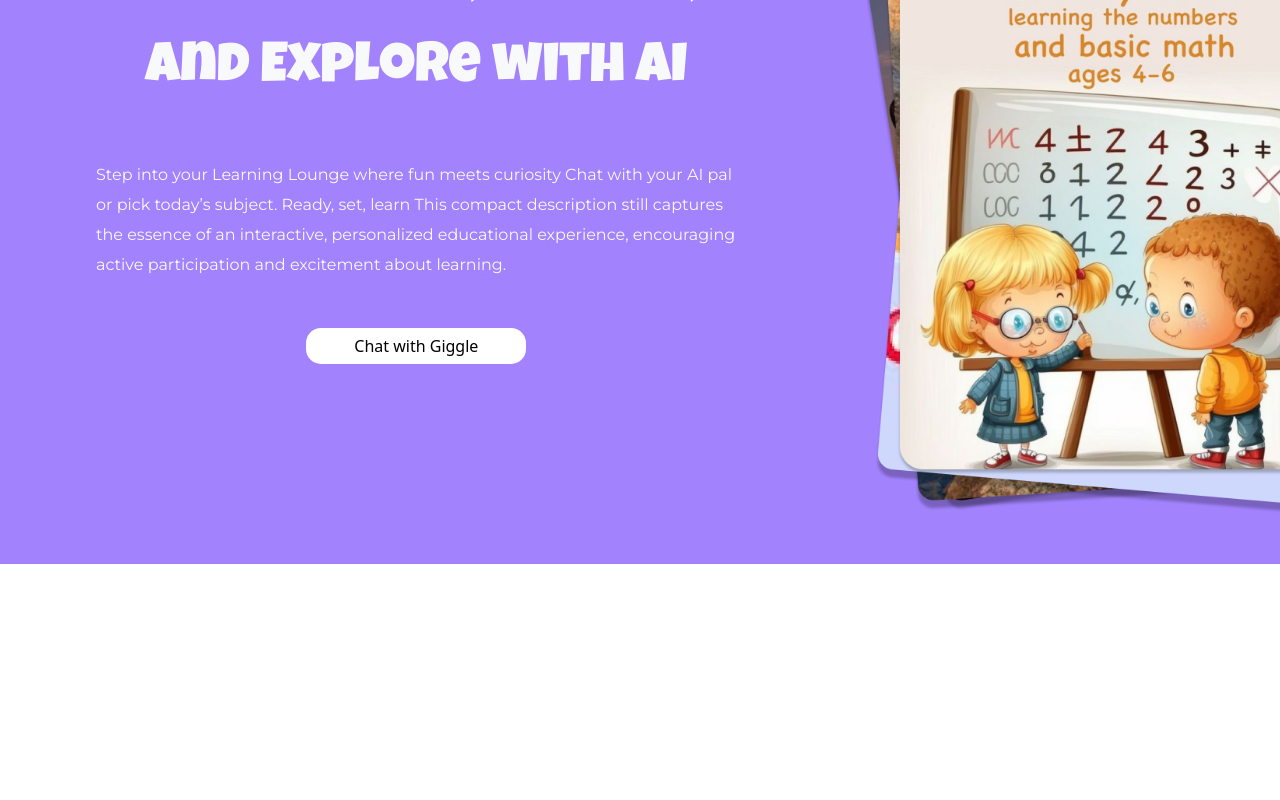
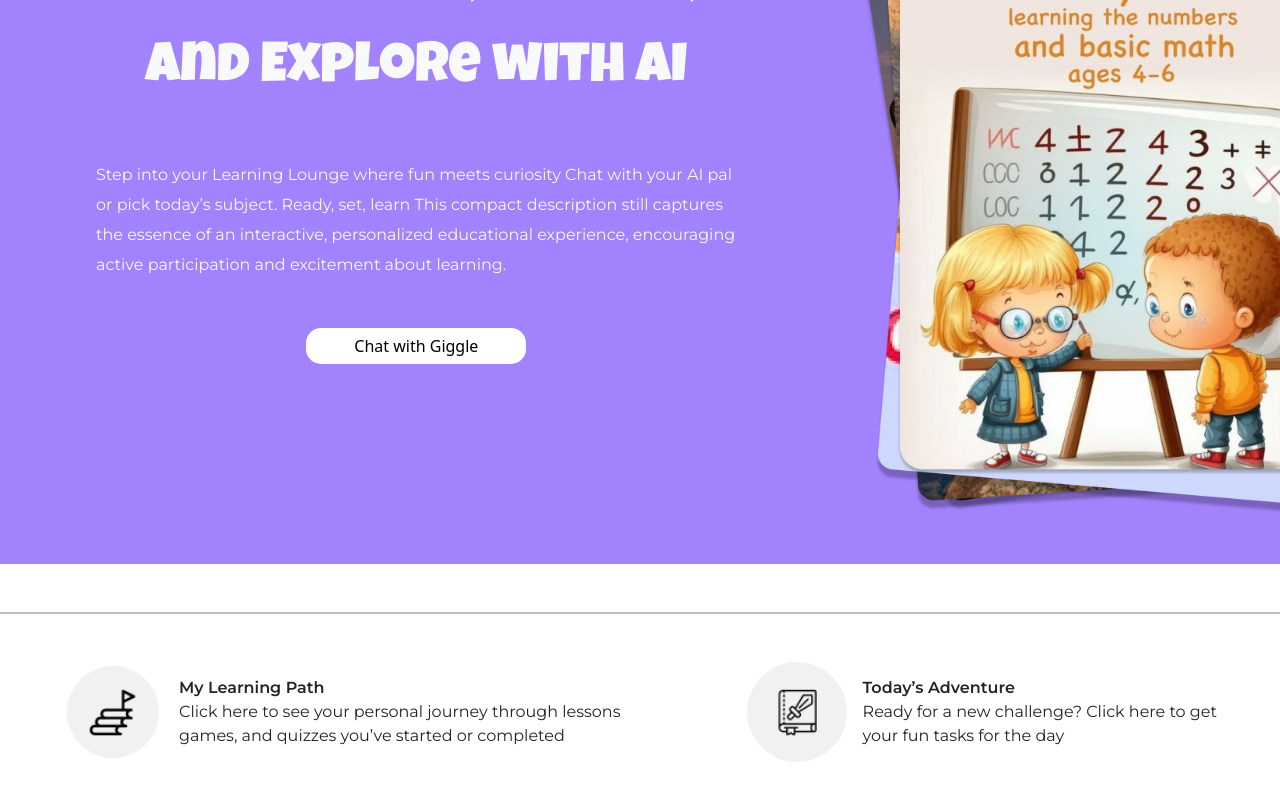
Before and after one commit to mathiaslawson/learn-programming, a React (Vite) app: page / in a window 1280 px wide. Shown: the part 1194-1994 px from the top of the page. Before the commit the page ends 1758 px from the top, so only its background shows below. Built offline with nearby package versions, Linux system fonts and the light colour scheme.

Commit message:
landing: row 3

```diff
--- /dev/null
+++ b/src/pages/Landing/Row3/index.jsx
@@ -0,0 +1,56 @@
+import progress from "../../../assets/images/progress.png";
+import ad from "../../../assets/images/adevnture.png";
+
+function Row3() {
+  return (
+    <>
+      <div className="mt-5 mb-5">
+        <hr style={{ border: "1px solid black" }} />
+      </div>
+
+      <div className="d-flex align-items-center justify-content-around gap-0 mb-5">
+        <div className="d-flex align-items-center justify-content-center gap-3">
+          <div>
+            <img src={progress} width={"100"} className="p-1 text-center"></img>
+          </div>
+
+          <div>
+            <div className="sub-header">My Learning Path</div>
+            <div className="sub-header" style={{ fontWeight: "400" }}>
+              Click here to see your personal journey through lessons <br />
+              games, and quizzes you’ve started or completed
+            </div>
+          </div>
+        </div>
+        <div className="d-flex align-items-center justify-content-center gap-3">
+          <div
+            style={{
+              backgroundColor: "#F1F1F1",
+              borderRadius: "50%",
+              width: "100px",
+              height: "100px",
+            }}
+          >
+            <div>
+              <img
+                src={ad}
+                width={"100"}
+                className="p-1 text-center"
+              ></img>
+            </div>
+          </div>
+
+          <div>
+            <div className="sub-header">Today’s Adventure</div>
+            <div className="sub-header" style={{ fontWeight: "400" }}>
+              Ready for a new challenge? Click here to get <br />
+              your fun tasks for the day
+            </div>
+          </div>
+        </div>
+      </div>
+    </>
+  );
+}
+
+export default Row3;
--- a/src/pages/Landing/index.jsx
+++ b/src/pages/Landing/index.jsx
@@ -1,6 +1,7 @@
 import { Container } from "reactstrap";
 import Row1 from "./Row1";
 import Row2 from "./Row2";
+import Row3 from "./Row3";
 
 function Landing() {
   return (
@@ -9,6 +10,7 @@ function Landing() {
         <Row1 />
       </Container>
       <Row2 />
+      <Row3 />
     </>
   );
 }
```
Also changed, not shown: src/assets/images/adevnture.png (added), src/assets/images/progress.png (added).
